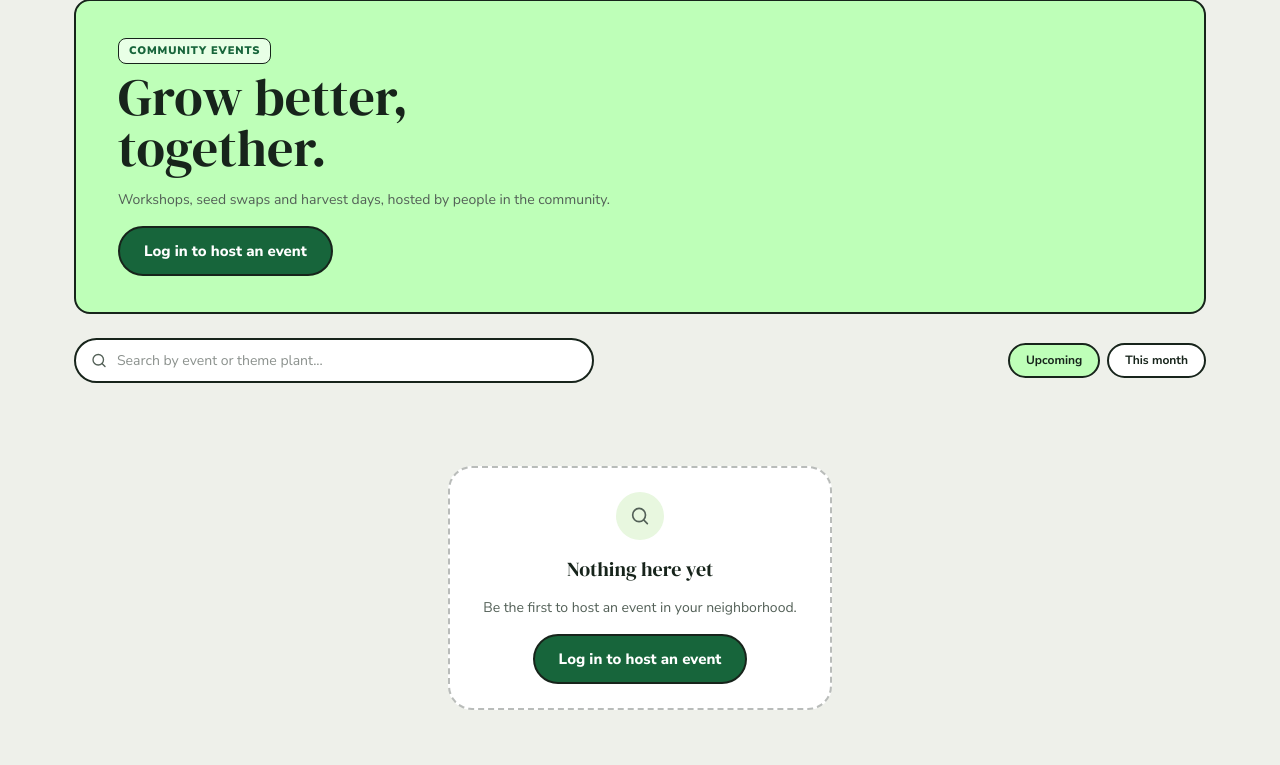
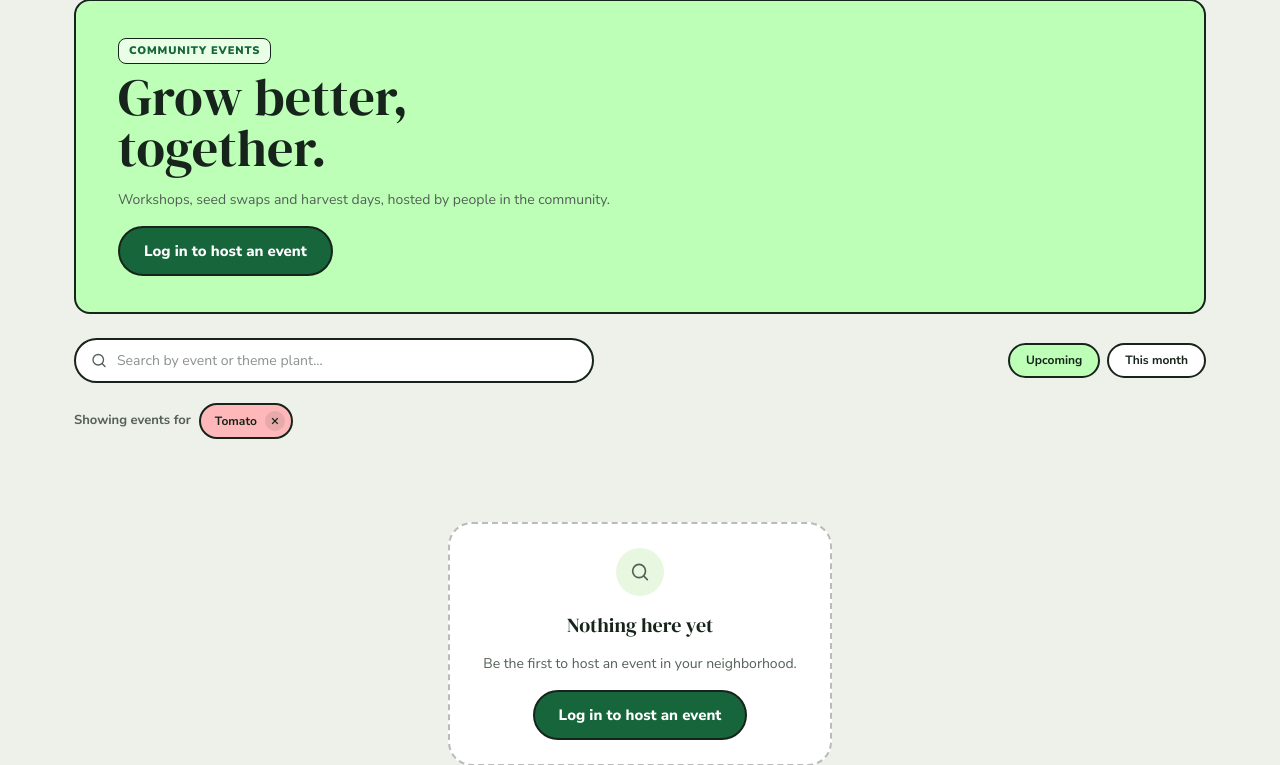
Before and after one commit to WilliamJesUI/Group-1-KKI, a Django app: page /events/?plant=tomato in a window 1280 px wide. Shown: the part 243-1008 px from the top of the page. Before the commit the page ends 953 px from the top, so only its background shows below. Run offline with Django 5.2, Linux system fonts and the light colour scheme; data comes from the database, SQL or seed files in the repository; tables that the repository leaves empty hold one stand-in row (values such as "Sample post").

Commit message:
feat: link the plant tag to the encyclopedia and filter events by plant

```diff
--- a/events/templates/event_cards.html
+++ b/events/templates/event_cards.html
@@ -37,7 +37,7 @@ selected_filter and query (for the empty message). The avatar classes (.card-ava
             {% if event.theme_plant %}
             {# Plant tag (Figma "Plant Tag"): the event's theme plant from the shared plant list #}
 
-            <span class="w-fit rounded-lg bg-pink px-2 py-1 text-[11px] font-black uppercase leading-none tracking-[0.06em]">{{ event.theme_plant.name }}</span>
+            <a href="/encyclopedia/{{ event.theme_plant.slug }}/" class="relative z-10 w-fit rounded-lg bg-pink px-2 py-1 text-[11px] font-black uppercase leading-none tracking-[0.06em] hover:bg-pink/70">{{ event.theme_plant.name }}</a>
             {% endif %}
             <h2 class="font-display text-xl leading-[1.3]">
                 <a href="{% url 'events:show_event' event.id %}" class="after:absolute after:inset-0 focus-visible:outline-none">{{ event.name }}</a>
--- a/events/templates/event_detail.html
+++ b/events/templates/event_detail.html
@@ -27,7 +27,10 @@
     <div class="flex flex-col gap-8 lg:flex-row lg:items-start">
         <div class="flex min-w-0 flex-1 flex-col gap-4">
             {% if event.theme_plant %}
-            <span class="w-fit rounded-lg bg-pink px-2 py-1 text-[11px] font-black uppercase leading-none tracking-[0.06em]">{{ event.theme_plant.name }}</span>
+            <div class="flex flex-wrap items-center gap-3">
+                <a href="/encyclopedia/{{ event.theme_plant.slug }}/" class="relative z-10 w-fit rounded-lg bg-pink px-2 py-1 text-[11px] font-black uppercase leading-none tracking-[0.06em] hover:bg-pink/70">{{ event.theme_plant.name }}</a>
+                <a href="{% url 'events:show_events' %}?plant={{ event.theme_plant.slug }}" class="text-[13px] font-bold text-ink-soft hover:text-brand hover:underline">More {{ event.theme_plant.name }} events →</a>
+            </div>
             {% endif %}
             <h1 class="font-display text-[32px] leading-[1.1] sm:text-[40px]">{{ event.name }}</h1>
             <div class="flex flex-wrap gap-x-6 gap-y-2 text-sm text-ink-soft">
--- a/events/templates/event_list.html
+++ b/events/templates/event_list.html
@@ -80,6 +80,7 @@ already seen on the page. These are ready from the start, so a new avatar never
     <form id="event-search-form" method="get" role="search" class="flex w-full items-center gap-[9px] rounded-full border-2 border-ink bg-surface px-[14px] py-[10px] focus-within:border-brand focus-within:ring-1 focus-within:ring-brand sm:max-w-[520px]">
         {# Keeps the selected pill when searching #}
         <input type="hidden" name="filter" value="{{ selected_filter }}">
+        {% if selected_plant %}<input type="hidden" name="plant" value="{{ selected_plant.slug }}">{% endif %}
         <img src="{% static 'img/icons/search.svg' %}" alt="" width="18" height="19">
         <label for="event-search" class="sr-only">Search events</label>
         <input id="event-search" type="search" name="q" value="{{ query }}" placeholder="Search by event or theme plant..."
@@ -90,13 +91,23 @@ already seen on the page. These are ready from the start, so a new avatar never
         {# Filter pills (Figma "Filter Pill"). aria-current="page" marks the selected one, and aria-[current=page]:bg-brand-soft makes it green. #}
         {% for value, label in event_filters %}
         {% if value != "mine" or user.is_authenticated %}
-        <a href="?filter={{ value }}{% if query %}&amp;q={{ query|urlencode }}{% endif %}" data-filter="{{ value }}"
+        <a href="?filter={{ value }}{% if query %}&amp;q={{ query|urlencode }}{% endif %}{% if selected_plant %}&amp;plant={{ selected_plant.slug }}{% endif %}" data-filter="{{ value }}"
            {% if value == selected_filter %}aria-current="page"{% endif %}
            class="rounded-full border-2 border-ink bg-surface px-4 py-2 text-xs font-bold leading-[1.2] hover:bg-brand-tint aria-[current=page]:bg-brand-soft transition duration-150 ease-out active:scale-[0.97] active:duration-100 motion-reduce:active:scale-100">{{ label }}</a>
         {% endif %}
         {% endfor %}
     </div>
 </div>
+
+{% if selected_plant %}
+<div class="flex flex-wrap items-center gap-2 pt-5 text-[13px] font-bold text-ink-soft">
+    Showing events for
+    <a href="?filter={{ selected_filter }}" aria-label="Remove the {{ selected_plant.name }} filter" class="flex items-center gap-2 rounded-full border-2 border-ink bg-pink py-1.5 pl-3.5 pr-1.5 text-xs font-bold leading-[1.2] text-ink transition duration-150 ease-out hover:bg-pink/70 active:scale-[0.97] motion-reduce:active:scale-100">
+        {{ selected_plant.name }}
+        <span aria-hidden="true" class="flex size-5 items-center justify-center rounded-full bg-ink/10 text-sm leading-none">×</span>
+    </a>
+</div>
+{% endif %}
 
 {# event_filters.js swaps new cards in here. aria-busy="true" is set while loading, which fades them. #}
 {# min-h-[392px] is one row of cards (374px) plus the space above, so the page doesn't jump up when the results get shorter #}
--- a/events/views.py
+++ b/events/views.py
@@ -10,6 +10,7 @@ from django.views.decorators.csrf import ensure_csrf_cookie
 from django.views.decorators.http import require_POST
 from events.forms import EventForm
 from events.models import Event
+from plants.models import Plant
 
 
 def get_initials(user):
@@ -84,11 +85,16 @@ def show_events(request):
     query = request.GET.get("q", "").strip()
     if query:
         events = events.filter(Q(name__icontains=query) | Q(theme_plant__name__icontains=query))
+        # ?plant=tomato shows only events with that theme plant. Unknown slugs are ignored.
+    plant_slug = request.GET.get("plant", "").strip()
+    selected_plant = Plant.objects.filter(slug=plant_slug).first() if plant_slug else None
+    if selected_plant:
+        events = events.filter(theme_plant=selected_plant)
     events = mark_going(list(events), request.user)
 
     # ?partial=1 comes from event_filters.js: send only the cards, it swaps them into the page
     if request.GET.get("partial") == "1":
-        context = {"event_list": events, "selected_filter": selected_filter, "query": query}
+        context = {"event_list": events, "selected_filter": selected_filter, "query": query, "selected_plant": selected_plant}
         return render(request, "event_cards.html", context)
 
     # The soonest event that hasn't started yet, for the "Next up" card. It ignores the filters.
@@ -104,6 +110,7 @@ def show_events(request):
         "next_event_when": get_when_label(next_event.start_time) if next_event else "",
         # An empty form for the "Host an event" pop-up
         "form": EventForm(),
+        "selected_plant": selected_plant,
     }
     return render(request, "event_list.html", context)
 
--- a/static/js/event_filters.js
+++ b/static/js/event_filters.js
@@ -6,6 +6,8 @@ const pills = document.querySelectorAll('#event-filter-pills [data-filter]');
 const searchForm = document.getElementById('event-search-form');
 const searchInput = document.getElementById('event-search');
 const filterInput = searchForm.querySelector('input[name="filter"]');
+// Only there when the page was opened with ?plant=...
+const plantInput = searchForm.querySelector('input[name="plant"]');
 
 let latestRequest = 0; // so an old, slow response can't replace newer cards
 let typingTimer = null;
@@ -15,6 +17,10 @@ function buildUrl(filter, query) {
     const params = new URLSearchParams({ filter: filter });
     if (query) {
         params.set('q', query);
+    }
+    // Keep the plant filter when switching pills or searching
+    if (plantInput) {
+        params.set('plant', plantInput.value);
     }
     return '?' + params.toString();
 }
```
